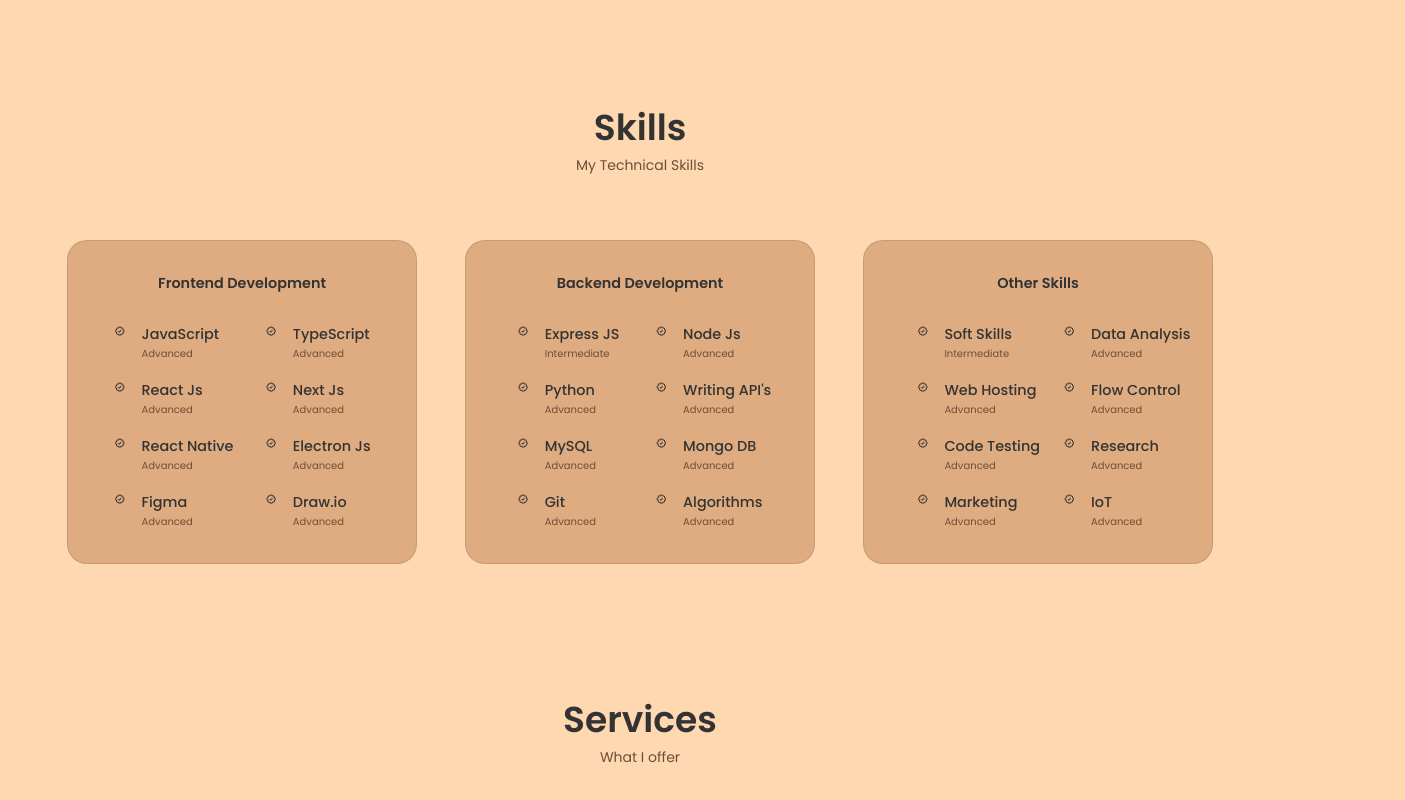
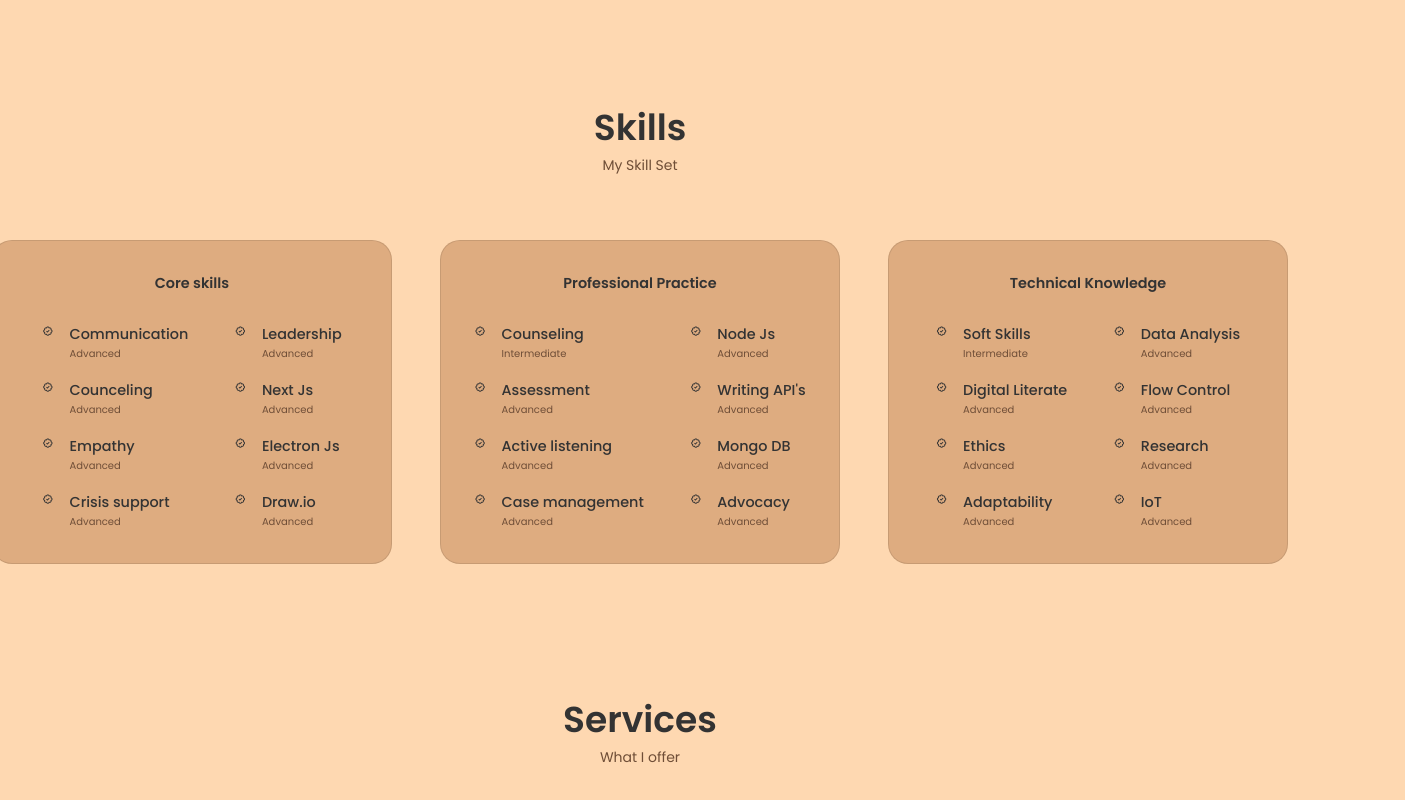
Before and after one commit to Fazwell/vitumbikophiri, a React (Create React App) app: page / in a window 1280 px wide. Shown: the part 1452-2252 px from the top of the page, 1405 px wide, since content can reach past the window. Built offline with nearby package versions, Linux system fonts and the light colour scheme.

Commit message:
changed some colors

```diff
--- a/src/components/home/Data.jsx
+++ b/src/components/home/Data.jsx
@@ -9,7 +9,7 @@ const Data = () => {
   return (
     <div data-aos="fade-down" className="home__data">
         <h1  className='home__title'>Vitumbiko Phiri</h1>
-        <h3 className='home__subtitle'>Computer Scientist</h3>
+        <h3 className='home__subtitle'>Social Worker</h3>
         <p className='home__description'>
         Enthusiastic and compassionate Social Work graduate focused on empowering communities and driving positive change. Experienced in counseling, advocacy, and community engagement, with a strong background working with youth, women, and vulnerable groups. Skilled in psychosocial support, resource mobilization, and training, with a commitment to continuous professional growth.
 
--- a/src/components/skills/Backend.jsx
+++ b/src/components/skills/Backend.jsx
@@ -7,14 +7,14 @@ const Backend = () => {
       }, []);
   return (
     <div data-aos="fade-up" className='skills__content'>
-        <h3 className='skills__title'>Backend Development</h3>
+        <h3 className='skills__title'>Professional Practice</h3>
 
         <div className='skills__box'>
             <div className='skills__group'>
                 <div className='skills__data'>
                     <i className='bx bx-badge-check'></i>
                     <div>
-                        <h3 className='skills__name'>Express JS </h3>
+                        <h3 className='skills__name'>Counseling</h3>
                         <span className='skills__level'>Intermediate</span>
 
                     </div>
@@ -23,7 +23,7 @@ const Backend = () => {
                 <div className='skills__data'>
                     <i className='bx bx-badge-check'></i>
                     <div>
-                        <h3 className='skills__name'>Python</h3>
+                        <h3 className='skills__name'>Assessment</h3>
                         <span className='skills__level'>Advanced</span>
 
                     </div>
@@ -31,7 +31,7 @@ const Backend = () => {
                 <div className='skills__data'>
                     <i className='bx bx-badge-check'></i>
                     <div>
-                        <h3 className='skills__name'>MySQL</h3>
+                        <h3 className='skills__name'>Active listening</h3>
                         <span className='skills__level'>Advanced</span>
 
                     </div>
@@ -39,7 +39,7 @@ const Backend = () => {
                 <div className='skills__data'>
                     <i className='bx bx-badge-check'></i>
                     <div>
-                        <h3 className='skills__name'>Git</h3>
+                        <h3 className='skills__name'>Case management</h3>
                         <span className='skills__level'>Advanced</span>
 
                     </div>
@@ -74,7 +74,7 @@ const Backend = () => {
                 <div className='skills__data'>
                     <i className='bx bx-badge-check'></i>
                     <div>
-                        <h3 className='skills__name'>Algorithms</h3>
+                        <h3 className='skills__name'>Advocacy</h3>
                         <span className='skills__level'>Advanced</span>
 
                     </div>
--- a/src/components/skills/Frontend.jsx
+++ b/src/components/skills/Frontend.jsx
@@ -8,14 +8,14 @@ const Frontend = () => {
       }, []);
   return (
     <div data-aos="fade-up"  className='skills__content'>
-        <h3 className='skills__title'>Frontend Development</h3>
+        <h3 className='skills__title'>Core skills</h3>
 
         <div className='skills__box'>
             <div className='skills__group'>
                 <div className='skills__data'>
                     <i className='bx bx-badge-check'></i>
                     <div>
-                        <h3 className='skills__name'>JavaScript</h3>
+                        <h3 className='skills__name'>Communication</h3>
                         <span className='skills__level'>Advanced</span>
 
                     </div>
@@ -24,7 +24,7 @@ const Frontend = () => {
                 <div className='skills__data'>
                     <i className='bx bx-badge-check'></i>
                     <div>
-                        <h3 className='skills__name'>React Js</h3>
+                        <h3 className='skills__name'>Counceling</h3>
                         <span className='skills__level'>Advanced</span>
 
                     </div>
@@ -32,7 +32,7 @@ const Frontend = () => {
                 <div className='skills__data'>
                     <i className='bx bx-badge-check'></i>
                     <div>
-                        <h3 className='skills__name'>React Native</h3>
+                        <h3 className='skills__name'>Empathy</h3>
                         <span className='skills__level'>Advanced</span>
 
                     </div>
@@ -40,7 +40,7 @@ const Frontend = () => {
                 <div className='skills__data'>
                     <i className='bx bx-badge-check'></i>
                     <div>
-                        <h3 className='skills__name'>Figma</h3>
+                        <h3 className='skills__name'>Crisis support</h3>
                         <span className='skills__level'>Advanced</span>
 
                     </div>
@@ -50,7 +50,7 @@ const Frontend = () => {
                 <div className='skills__data'>
                     <i className='bx bx-badge-check'></i>
                     <div>
-                        <h3 className='skills__name'>TypeScript</h3>
+                        <h3 className='skills__name'>Leadership</h3>
                         <span className='skills__level'>Advanced</span>
 
                     </div>
--- a/src/components/skills/Other.jsx
+++ b/src/components/skills/Other.jsx
@@ -7,7 +7,7 @@ const Other = () => {
       }, []);
   return (
     <div data-aos="fade-up"  className='skills__content'>
-        <h3 className='skills__title'>Other Skills</h3>
+        <h3 className='skills__title'>Technical Knowledge</h3>
 
         <div className='skills__box'>
             <div className='skills__group'>
@@ -23,7 +23,7 @@ const Other = () => {
                 <div className='skills__data'>
                     <i className='bx bx-badge-check'></i>
                     <div>
-                        <h3 className='skills__name'>Web Hosting</h3>
+                        <h3 className='skills__name'>Digital Literate</h3>
                         <span className='skills__level'>Advanced</span>
 
                     </div>
@@ -31,7 +31,7 @@ const Other = () => {
                 <div className='skills__data'>
                     <i className='bx bx-badge-check'></i>
                     <div>
-                        <h3 className='skills__name'>Code Testing</h3>
+                        <h3 className='skills__name'>Ethics</h3>
                         <span className='skills__level'>Advanced</span>
 
                     </div>
@@ -39,7 +39,7 @@ const Other = () => {
                 <div className='skills__data'>
                     <i className='bx bx-badge-check'></i>
                     <div>
-                        <h3 className='skills__name'>Marketing</h3>
+                        <h3 className='skills__name'>Adaptability</h3>
                         <span className='skills__level'>Advanced</span>
 
                     </div>
--- a/src/components/skills/Skills.jsx
+++ b/src/components/skills/Skills.jsx
@@ -13,7 +13,7 @@ const Skills = () => {
   return (
     <section className='skills section' id='skills'>
         <h2 data-aos="fade-up" className='section__title'>Skills</h2>
-        <span data-aos="fade-in" className='section__subtitle'>My Technical Skills</span>
+        <span data-aos="fade-in" className='section__subtitle'>My Skill Set</span>
         <div className='skills__container container grid '>
             <Frontend />
             <Backend/>
--- a/src/components/skills/skills.css
+++ b/src/components/skills/skills.css
@@ -1,12 +1,12 @@
 .skills__container{
-    grid-template-columns: repeat(3, 350px);
+    grid-template-columns: repeat(3, 400px);
     column-gap: 3rem;
     justify-content: center;
 }
 .skills__content{
     background-color:var(--container-color);
     border: 1px solid rgb(0, 0, 0, 0.1);
-    padding: 2rem 4rem;
+    padding: 2rem 2rem;
     border-radius: 1.25rem;
 }
 .skills__title{
```
